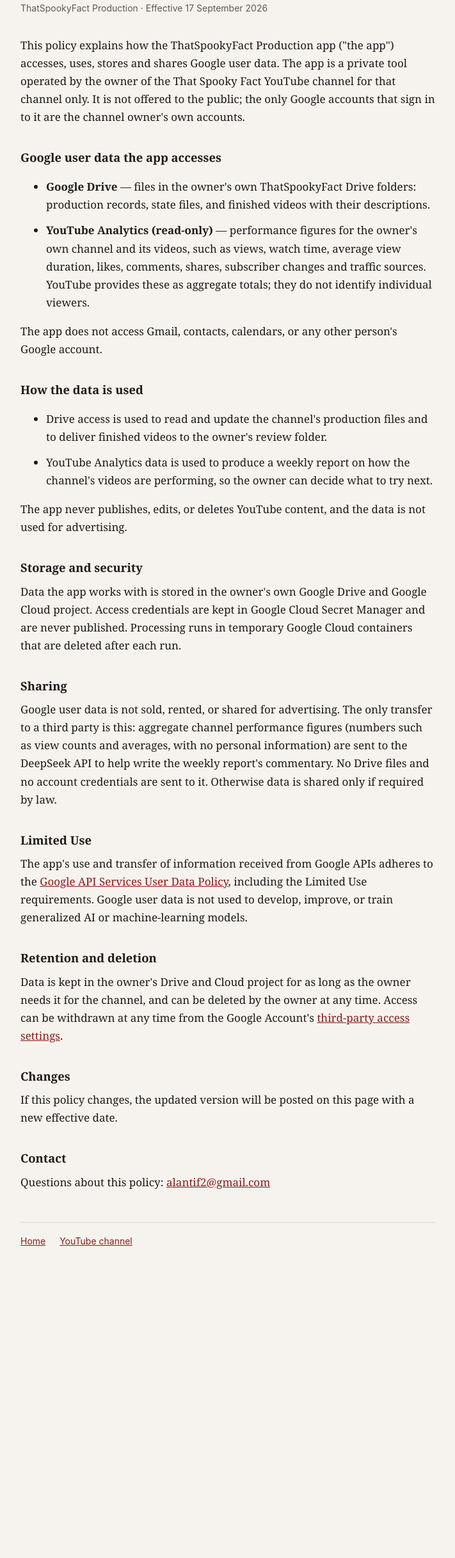
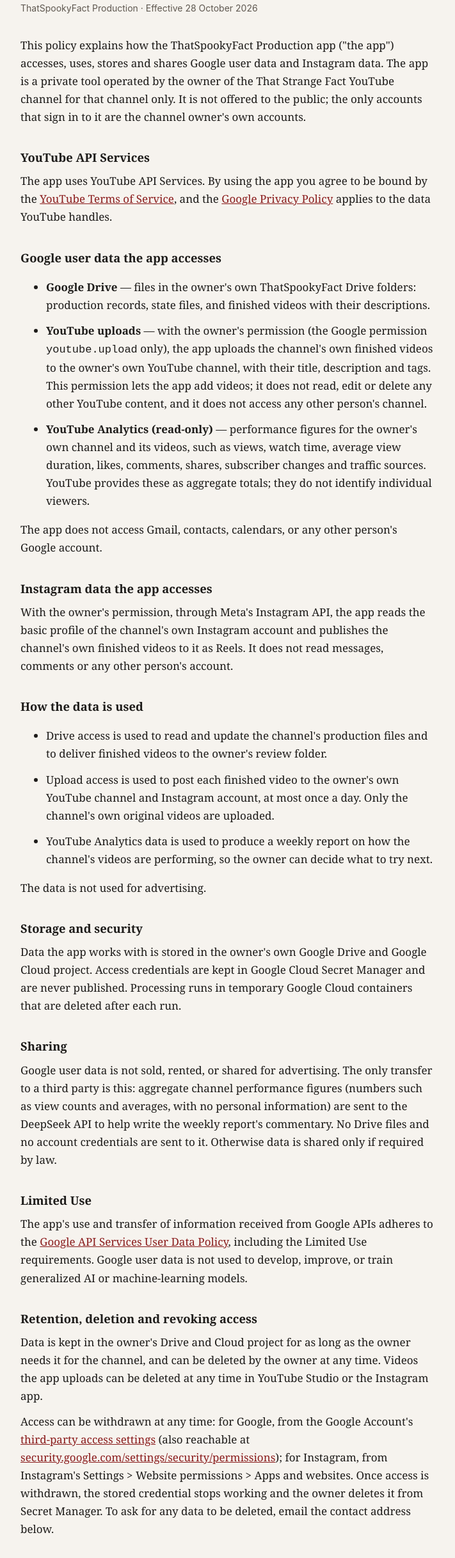
Before and after one commit to thatspookyfact/thatspookyfact.github.io, a plain HTML site: page privacy.html in a window 1280 px wide. Shown: the part 98-2533 px from the top of the page at 64% size, without its empty margins (284-995 px from the left). Before the commit the page ends 2121 px from the top, so only its background shows below. Drawn offline with Linux system fonts and the light colour scheme.

Commit message:
Privacy policy and homepage: YouTube/Instagram uploads; add Terms of Service; That Strange Fact name

```diff
--- a/privacy.html
+++ b/privacy.html
@@ -3,7 +3,7 @@
 <head>
 <meta charset="utf-8">
 <meta name="viewport" content="width=device-width, initial-scale=1">
-<title>Privacy Policy — That Spooky Fact</title>
+<title>Privacy Policy — That Strange Fact</title>
 <meta name="description" content="Privacy policy for the ThatSpookyFact Production app.">
 <style>
   :root { --bg:#f6f3ee; --fg:#1d1b19; --muted:#5f5850; --line:#ddd5ca; --accent:#8a1c1c; }
@@ -18,7 +18,7 @@
   .meta { color:var(--muted); margin:0 0 32px; font:14px/1.6 -apple-system, "Segoe UI", sans-serif; }
   h2 { font-size:1.15rem; margin:34px 0 8px; }
   p, li { margin:0 0 12px; }
-  a { color:var(--accent); }
+  a { color:var(--accent); overflow-wrap:anywhere; }
   footer { border-top:1px solid var(--line); margin-top:48px; padding-top:18px;
            font:14px/1.6 -apple-system, "Segoe UI", sans-serif; color:var(--muted); }
   footer a { margin-right:18px; }
@@ -27,19 +27,31 @@
 <body>
 <main>
   <h1>Privacy Policy</h1>
-  <p class="meta">ThatSpookyFact Production · Effective 17 September 2026</p>
+  <p class="meta">ThatSpookyFact Production · Effective 28 October 2026</p>
 
   <p>This policy explains how the ThatSpookyFact Production app ("the app")
-  accesses, uses, stores and shares Google user data. The app is a private
-  tool operated by the owner of the That Spooky Fact YouTube channel for that
-  channel only. It is not offered to the public; the only Google accounts that
-  sign in to it are the channel owner's own accounts.</p>
+  accesses, uses, stores and shares Google user data and Instagram data. The
+  app is a private tool operated by the owner of the That Strange Fact YouTube
+  channel for that channel only. It is not offered to the public; the only
+  accounts that sign in to it are the channel owner's own accounts.</p>
+
+  <h2>YouTube API Services</h2>
+  <p>The app uses YouTube API Services. By using the app you agree to be bound
+  by the <a href="https://www.youtube.com/t/terms">YouTube Terms of Service</a>,
+  and the <a href="https://policies.google.com/privacy">Google Privacy
+  Policy</a> applies to the data YouTube handles.</p>
 
   <h2>Google user data the app accesses</h2>
   <ul>
     <li><strong>Google Drive</strong> — files in the owner's own
       ThatSpookyFact Drive folders: production records, state files, and
       finished videos with their descriptions.</li>
+    <li><strong>YouTube uploads</strong> — with the owner's permission (the
+      Google permission <code>youtube.upload</code> only), the app uploads the
+      channel's own finished videos to the owner's own YouTube channel, with
+      their title, description and tags. This permission lets the app add
+      videos; it does not read, edit or delete any other YouTube content, and
+      it does not access any other person's channel.</li>
     <li><strong>YouTube Analytics (read-only)</strong> — performance figures
       for the owner's own channel and its videos, such as views, watch time,
       average view duration, likes, comments, shares, subscriber changes and
@@ -49,16 +61,24 @@
   <p>The app does not access Gmail, contacts, calendars, or any other
   person's Google account.</p>
 
+  <h2>Instagram data the app accesses</h2>
+  <p>With the owner's permission, through Meta's Instagram API, the app reads
+  the basic profile of the channel's own Instagram account and publishes the
+  channel's own finished videos to it as Reels. It does not read messages,
+  comments or any other person's account.</p>
+
   <h2>How the data is used</h2>
   <ul>
     <li>Drive access is used to read and update the channel's production
       files and to deliver finished videos to the owner's review folder.</li>
+    <li>Upload access is used to post each finished video to the owner's own
+      YouTube channel and Instagram account, at most once a day. Only the
+      channel's own original videos are uploaded.</li>
     <li>YouTube Analytics data is used to produce a weekly report on how the
       channel's videos are performing, so the owner can decide what to try
       next.</li>
   </ul>
-  <p>The app never publishes, edits, or deletes YouTube content, and the data
-  is not used for advertising.</p>
+  <p>The data is not used for advertising.</p>
 
   <h2>Storage and security</h2>
   <p>Data the app works with is stored in the owner's own Google Drive and
@@ -82,12 +102,19 @@
   Google user data is not used to develop, improve, or train generalized AI or
   machine-learning models.</p>
 
-  <h2>Retention and deletion</h2>
+  <h2>Retention, deletion and revoking access</h2>
   <p>Data is kept in the owner's Drive and Cloud project for as long as the
   owner needs it for the channel, and can be deleted by the owner at any time.
-  Access can be withdrawn at any time from the Google Account's
-  <a href="https://myaccount.google.com/permissions">third-party access
-  settings</a>.</p>
+  Videos the app uploads can be deleted at any time in YouTube Studio or the
+  Instagram app.</p>
+  <p>Access can be withdrawn at any time: for Google, from the Google
+  Account's <a href="https://myaccount.google.com/permissions">third-party
+  access settings</a> (also reachable at
+  <a href="https://security.google.com/settings/security/permissions">security.google.com/settings/security/permissions</a>);
+  for Instagram, from Instagram's Settings &gt; Website permissions &gt; Apps
+  and websites. Once access is withdrawn, the stored credential stops working
+  and the owner deletes it from Secret Manager. To ask for any data to be
+  deleted, email the contact address below.</p>
 
   <h2>Changes</h2>
   <p>If this policy changes, the updated version will be posted on this page
@@ -99,7 +126,8 @@
 
   <footer>
     <a href="index.html">Home</a>
-    <a href="https://www.youtube.com/@thatspookyfact">YouTube channel</a>
+    <a href="terms.html">Terms of Service</a>
+    <a href="https://www.youtube.com/channel/UCFrJ0HHggqVb7_xAELGT5Og">YouTube channel</a>
   </footer>
 </main>
 </body>
```
Also changed, not shown: index.html (+16 -10 lines), terms.html (added, +73 -0 lines).
